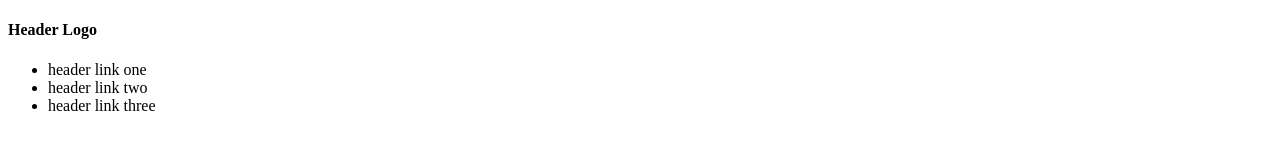
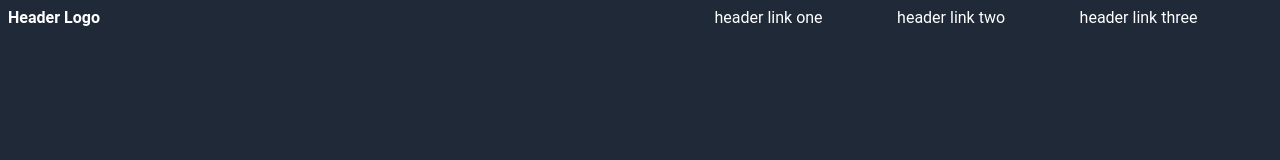
Before and after one commit to RhexNiebres/Project-Landing-Page, a plain HTML site: page index.html in a window 1280 px wide. Drawn offline with Linux system fonts and the light colour scheme.

Commit message:
added header stlye

```diff
--- a/index.html
+++ b/index.html
@@ -7,14 +7,12 @@
         <link rel="stylesheet" href="style.css">
     </head>
     <body>
-        <div class="header-container">
-        <h4>Header Logo</h4>
-        <ul>
-            <li>header link one</li>
-            <li>header link two</li>
-            <li>header link three</li>
-        </ul>
-    </div>
 
-    </body>
+        <div  class="header-container">
+          <div class="header-items Logo" style="font-weight: bold;">Header Logo</div>
+          <div class="header-items">header link one</div>
+          <div class="header-items">header link two</div>
+          <div class="header-items">header link three</div>
+        </div>
+        </body>
 </html>
--- a/style.css
+++ b/style.css
@@ -0,0 +1,24 @@
+*{
+   background-color: #1f2937;
+}
+
+.header-container
+{
+    display: flex;
+    justify-content: flex-end;
+
+}
+
+.Logo
+{
+    flex-basis: 50%;
+}
+
+.header-items
+{
+    flex-grow: 1;
+    display: flex;
+    gap: 20px;
+    font-family:'Roboto', sans-serif;
+    color: white;
+}
```
